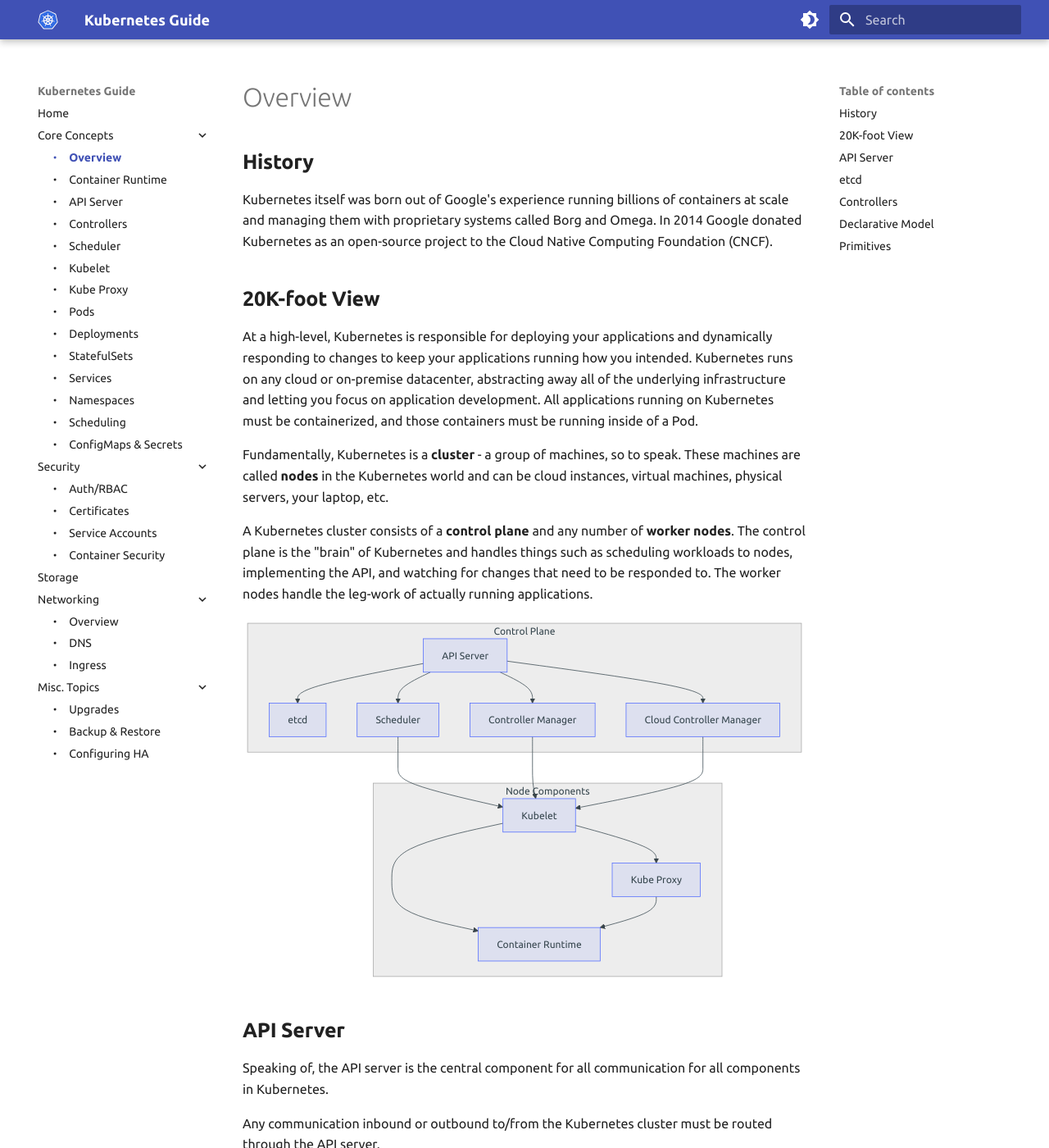
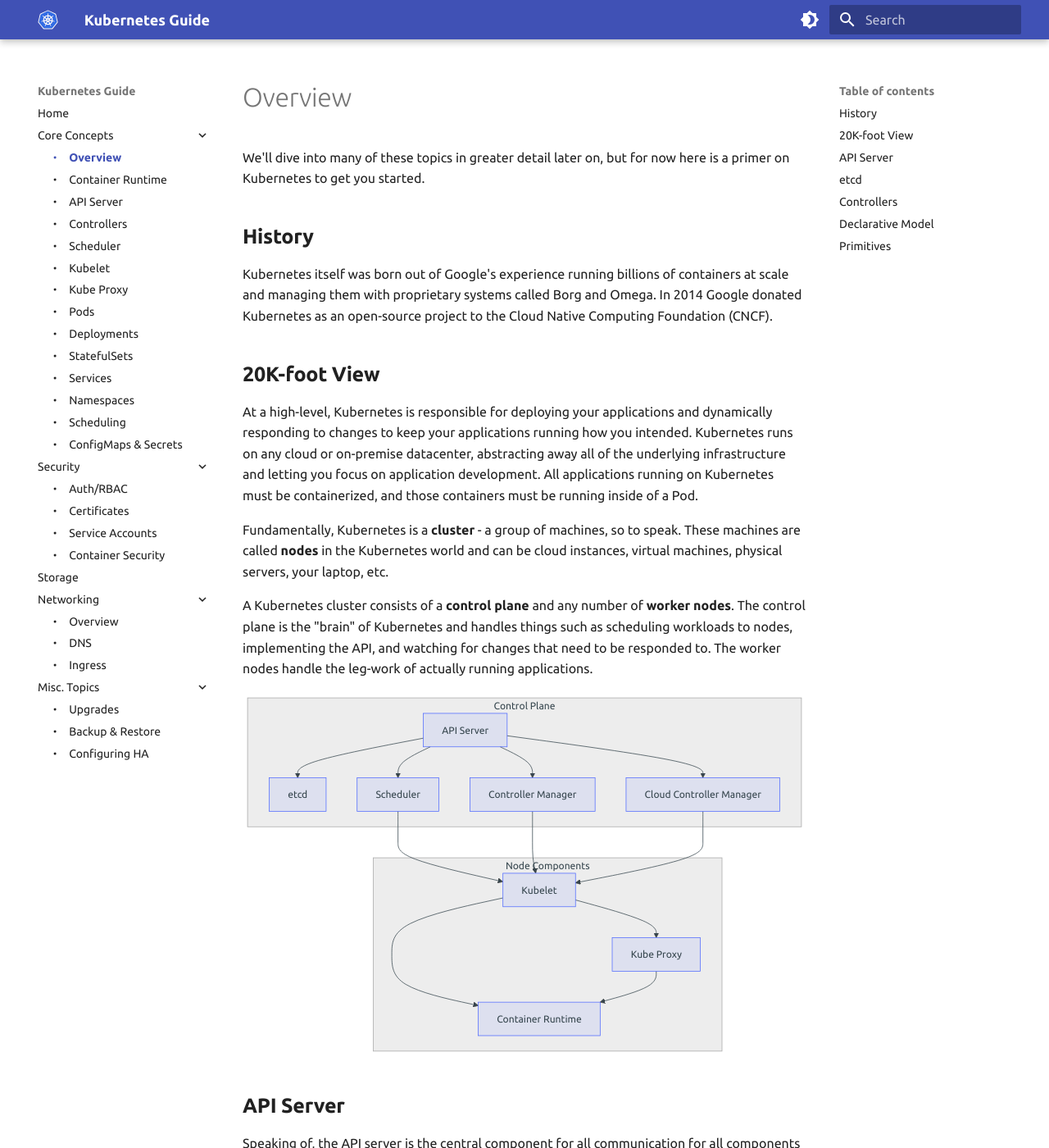
Before and after one commit to Braundo/kubernetes-guide, an MkDocs documentation site: the page built from docs/core-concepts/overview.md, in a window 1280 px wide and 1400 px high. Shown: the whole window at 82% size. Built offline with MkDocs 1.6.1 and Material for MkDocs 9.7.7, drawn with Linux system fonts in a browser that asks for light colours; some of the changed text lies outside the part shown.

Commit message:
Update overview.md

```diff
--- a/docs/core-concepts/overview.md
+++ b/docs/core-concepts/overview.md
@@ -1,6 +1,8 @@
 ---
 icon: material/circle-small
 ---
+We'll dive into many of these topics in greater detail later on, but for now here is a primer on Kubernetes to get you started.
+
 
 ## History
 Kubernetes itself was born out of Google's experience running billions of containers at scale and managing them with proprietary systems called Borg and Omega. In 2014 Google donated Kubernetes as an open-source project to the Cloud Native Computing Foundation (CNCF).
```
Also changed, not shown: other parts of docs/core-concepts/overview.md (+2 -2 lines).
